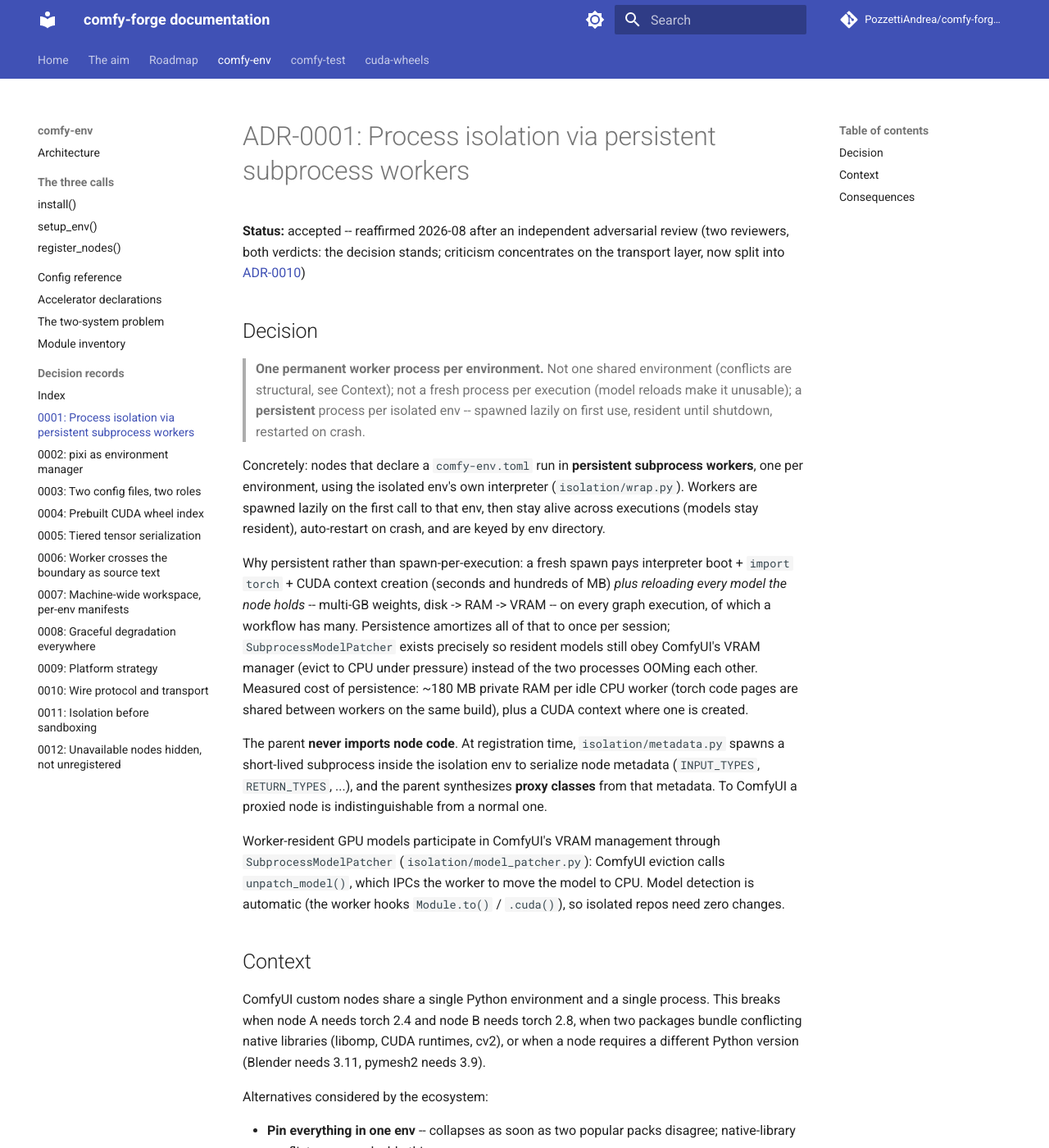
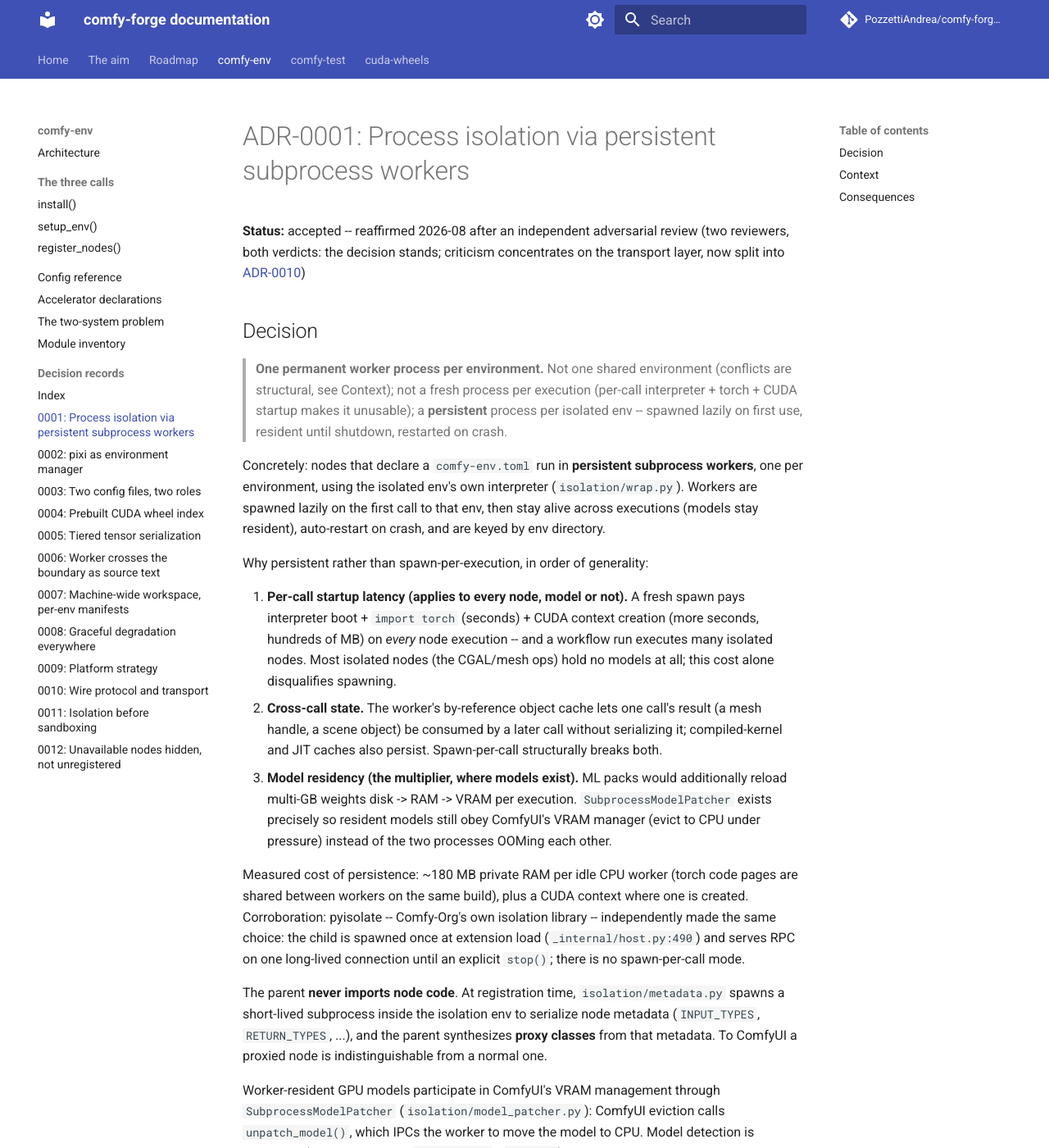
Before and after one commit to Comfy-Forge/comfy-forge-docs, an MkDocs documentation site: the page built from docs/comfy-env/adr/0001-process-isolation-via-persistent-subprocess-workers.md, in a window 1280 px wide and 1400 px high. Shown: the whole window at 82% size. Built offline with MkDocs 1.6.1 and Material for MkDocs 9.7.7, drawn with Linux system fonts in a browser that asks for light colours; comment, search, counter and statistics services are not loaded.

Commit message:
ADR-0001: reorder persistence rationale (startup latency > state > models); cite pyisolate
Co-Authored-By: Claude Fable 5 <noreply@anthropic.com>

```diff
--- a/docs/comfy-env/adr/0001-process-isolation-via-persistent-subprocess-workers.md
+++ b/docs/comfy-env/adr/0001-process-isolation-via-persistent-subprocess-workers.md
@@ -9,9 +9,9 @@ concentrates on the transport layer, now split into
 
 > **One permanent worker process per environment.** Not one shared
 > environment (conflicts are structural, see Context); not a fresh process
-> per execution (model reloads make it unusable); a **persistent** process
-> per isolated env -- spawned lazily on first use, resident until shutdown,
-> restarted on crash.
+> per execution (per-call interpreter + torch + CUDA startup makes it
+> unusable); a **persistent** process per isolated env -- spawned lazily on
+> first use, resident until shutdown, restarted on crash.
 
 Concretely: nodes that declare a `comfy-env.toml` run in **persistent
 subprocess workers**, one per environment, using the isolated env's own
@@ -19,16 +19,31 @@ interpreter (`isolation/wrap.py`). Workers are spawned lazily on the first
 call to that env, then stay alive across executions (models stay resident),
 auto-restart on crash, and are keyed by env directory.
 
-Why persistent rather than spawn-per-execution: a fresh spawn pays
-interpreter boot + `import torch` + CUDA context creation (seconds and
-hundreds of MB) *plus reloading every model the node holds* -- multi-GB
-weights, disk -> RAM -> VRAM -- on every graph execution, of which a
-workflow has many. Persistence amortizes all of that to once per session;
-`SubprocessModelPatcher` exists precisely so resident models still obey
-ComfyUI's VRAM manager (evict to CPU under pressure) instead of the two
-processes OOMing each other. Measured cost of persistence: ~180 MB private
-RAM per idle CPU worker (torch code pages are shared between workers on the
-same build), plus a CUDA context where one is created.
+Why persistent rather than spawn-per-execution, in order of generality:
+
+1. **Per-call startup latency (applies to every node, model or not).** A
+   fresh spawn pays interpreter boot + `import torch` (seconds) + CUDA
+   context creation (more seconds, hundreds of MB) on *every* node
+   execution -- and a workflow run executes many isolated nodes. Most
+   isolated nodes (the CGAL/mesh ops) hold no models at all; this cost
+   alone disqualifies spawning.
+2. **Cross-call state.** The worker's by-reference object cache lets one
+   call's result (a mesh handle, a scene object) be consumed by a later
+   call without serializing it; compiled-kernel and JIT caches also
+   persist. Spawn-per-call structurally breaks both.
+3. **Model residency (the multiplier, where models exist).** ML packs
+   would additionally reload multi-GB weights disk -> RAM -> VRAM per
+   execution. `SubprocessModelPatcher` exists precisely so resident models
+   still obey ComfyUI's VRAM manager (evict to CPU under pressure) instead
+   of the two processes OOMing each other.
+
+Measured cost of persistence: ~180 MB private RAM per idle CPU worker
+(torch code pages are shared between workers on the same build), plus a
+CUDA context where one is created. Corroboration: pyisolate -- Comfy-Org's
+own isolation library -- independently made the same choice: the child is
+spawned once at extension load (`_internal/host.py:490`) and serves RPC on
+one long-lived connection until an explicit `stop()`; there is no
+spawn-per-call mode.
 
 The parent **never imports node code**. At registration time,
 `isolation/metadata.py` spawns a short-lived subprocess inside the isolation
```
